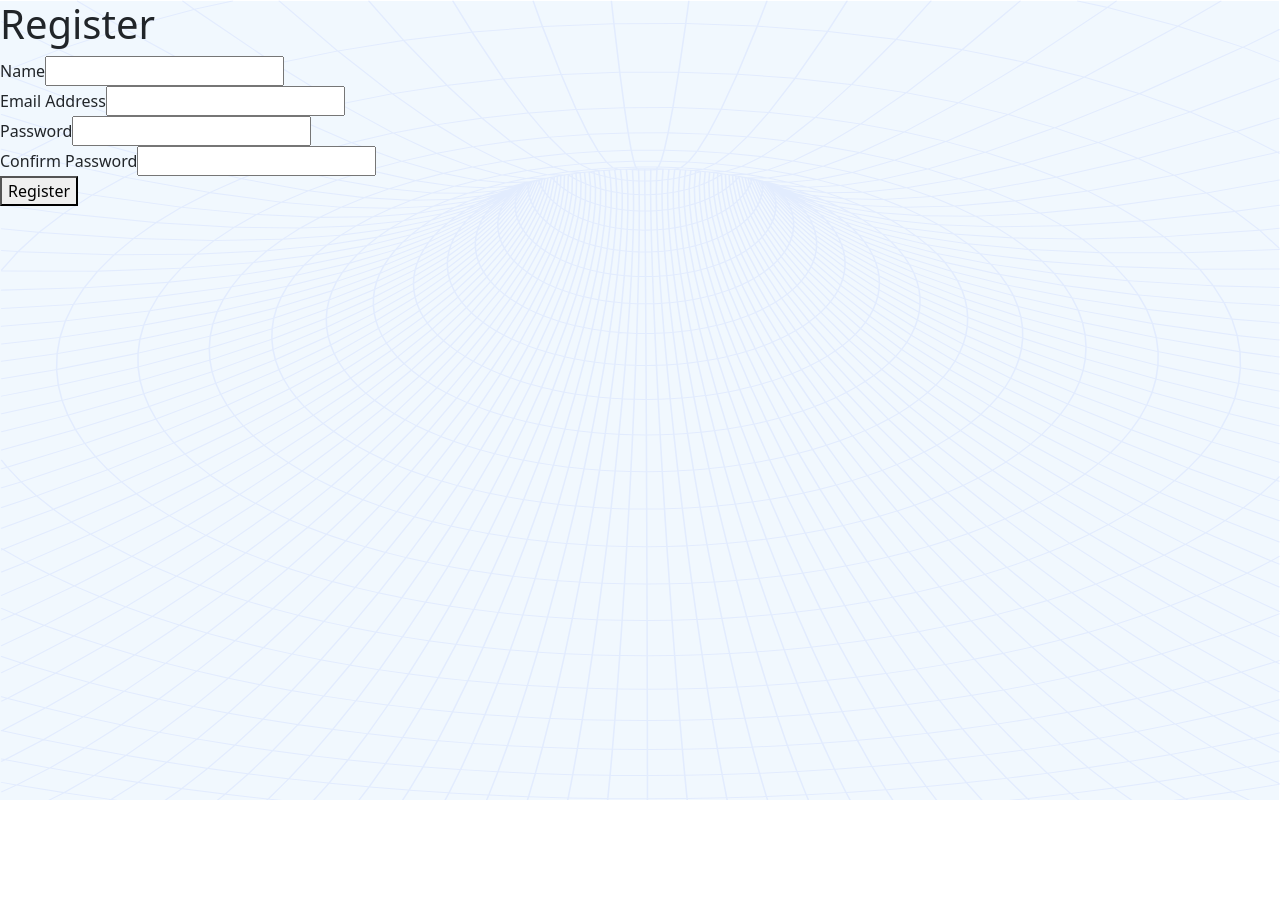
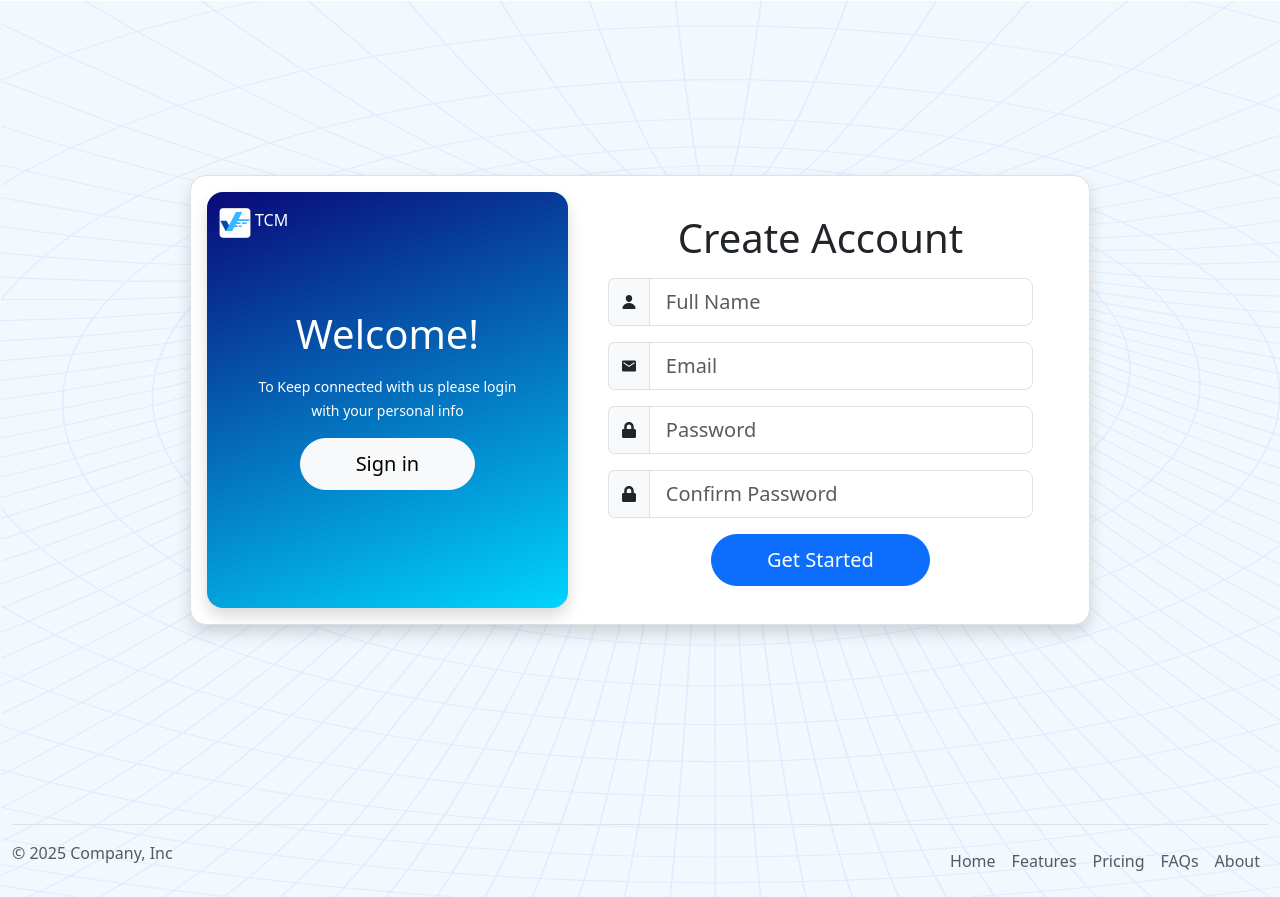
Before and after one commit to aniketh113/testCaseManagementApp, a React (Vite) app in the folder frontend/: page /register in a window 1280 px wide. Before the commit the page ends 800 px from the top, so only its background shows below. Built offline with nearby package versions, Linux system fonts and the light colour scheme.

Commit message:
Developed UI for Register screen, made login screen's input fields required

```diff
--- a/frontend/src/components/Loginform.jsx
+++ b/frontend/src/components/Loginform.jsx
@@ -37,6 +37,7 @@ const Loginform = () => {
                       <input
                         type="email" className='form-control'
                         value={email}
+                        required
                         onChange={(e) => setEmail(e.target.value)}
                       />
                     </div>
@@ -45,6 +46,7 @@ const Loginform = () => {
                       <input
                         type="password" className='form-control'
                         value={password}
+                        required
                         onChange={(e) => setPassword(e.target.value)}
                       />
                     </div>
--- /dev/null
+++ b/frontend/src/css/registerscreen.css
@@ -0,0 +1,20 @@
+.box-area{
+    width:900px;
+    height:450px
+}
+
+/* .right-box{
+    padding: 40px 30px 40px 40px;
+} */
+
+.right-box{
+    padding: 20px 40px;
+}
+
+.left-box{
+    background-color: #090979;
+    background-image: linear-gradient(160deg, #090979 0%, #00d4ff 100%);
+}
+.button{
+    padding :10px 55px;
+}
--- a/frontend/src/screens/Registerscreen.jsx
+++ b/frontend/src/screens/Registerscreen.jsx
@@ -2,6 +2,12 @@ import React, { useState } from 'react';
 import axios from 'axios';
 import { useNavigate } from 'react-router-dom';
 import {baseURL} from '../constants/utils.js';
+import { IoPerson } from "react-icons/io5";
+import { FaLock } from "react-icons/fa";
+import { IoMdMail } from "react-icons/io";
+import Navbar from '../components/Navbar.jsx';
+import Footer from '../components/Footer.jsx';
+import '../css/registerscreen.css';
 
 const Registerscreen = () => {
   const [name, setName] = useState('');
@@ -27,43 +33,81 @@ const Registerscreen = () => {
   };
 
   return (
+    <div className='container-fluid'>
+      <div className='container d-flex justify-content-center align-items-center min-vh-100'>
+        <div className='row p-3 border bg-white shadow rounded-4 box-area'>
+          <div className='col-md-5 position-relative d-flex text-center justify-content-center align-items-center flex-column rounded-4 shadow left-box'>
+            <a className="navbar-brand position-absolute top-0 start-0 text-white pt-3 ps-2 d-flex" href="#">
+              <img src="/sharedpictures/TCM.svg" alt="Logo" width="40" height="30" class="d-inline-block align-text-top"/>
+              <span>TCM</span>
+            </a>
+            <div className="text-white">
+              <h1>Welcome!</h1>
+              <p className="m-3 ps-3 pe-3"><small>To Keep connected with us please login with your personal info</small></p>
+            </div>
             <div>
-      <h1>Register</h1>
-      <form onSubmit={submitHandler}>
-        <div>
-          <label>Name</label>
+              <a href="/"><button type="button" className="btn btn-lg btn-light rounded-5 button">Sign in</button></a>
+            </div>
+          </div>
+          <div className='col-md-7 d-flex justify-content-center align-items-center flex-column right-box'>
+            <div className="row text-center">
+              <h1 className="mb-3">Create Account</h1>
+              <form onSubmit={submitHandler} >
+                <div className="input-group mb-3">
+                  <span class="input-group-text" id="addon-wrapping"><IoPerson /></span>
                   <input
+                    className="form-control form-control-lg"
                     type="text"
                     value={name}
+                    placeholder='Full Name'
+                    required
                     onChange={(e) => setName(e.target.value)}
                   />
                 </div>
-        <div>
-          <label>Email Address</label>
+                <div className="input-group mb-3">
+                  <span class="input-group-text" id="addon-wrapping"><IoMdMail /></span>
                   <input
+                    className="form-control form-control-lg"
                     type="email"
                     value={email}
+                    placeholder='Email'
+                    required
                     onChange={(e) => setEmail(e.target.value)}
                   />
                 </div>
-        <div>
-          <label>Password</label>
+                <div className="input-group mb-3">
+                  <span class="input-group-text" id="addon-wrapping"><FaLock /></span>
                   <input
+                    className="form-control form-control-lg"
                     type="password"
                     value={password}
+                    placeholder='Password'
+                    required
                     onChange={(e) => setPassword(e.target.value)}
                   />
                 </div>
-        <div>
-          <label>Confirm Password</label>
+                <div className="input-group mb-3">
+                  <span class="input-group-text" id="addon-wrapping"><FaLock /></span>
                   <input
+                    className="form-control form-control-lg"
                     type="password"
                     value={confirmPassword}
+                    placeholder='Confirm Password'
+                    required
                     onChange={(e) => setConfirmPassword(e.target.value)}
                   />
                 </div>
-        <button type="submit">Register</button>
+                <div className="input-group justify-content-center">
+                  <button type="submit" className="btn btn-lg btn-primary rounded-5 button">Get Started</button>
+                </div>
               </form>
+            </div>
+            </div>
+          </div>
+        </div>
+      <div>
+        <Footer/>
+      </div>
     </div>
   );
 };
```
Lines whose indentation alone changed are shown as unchanged.
